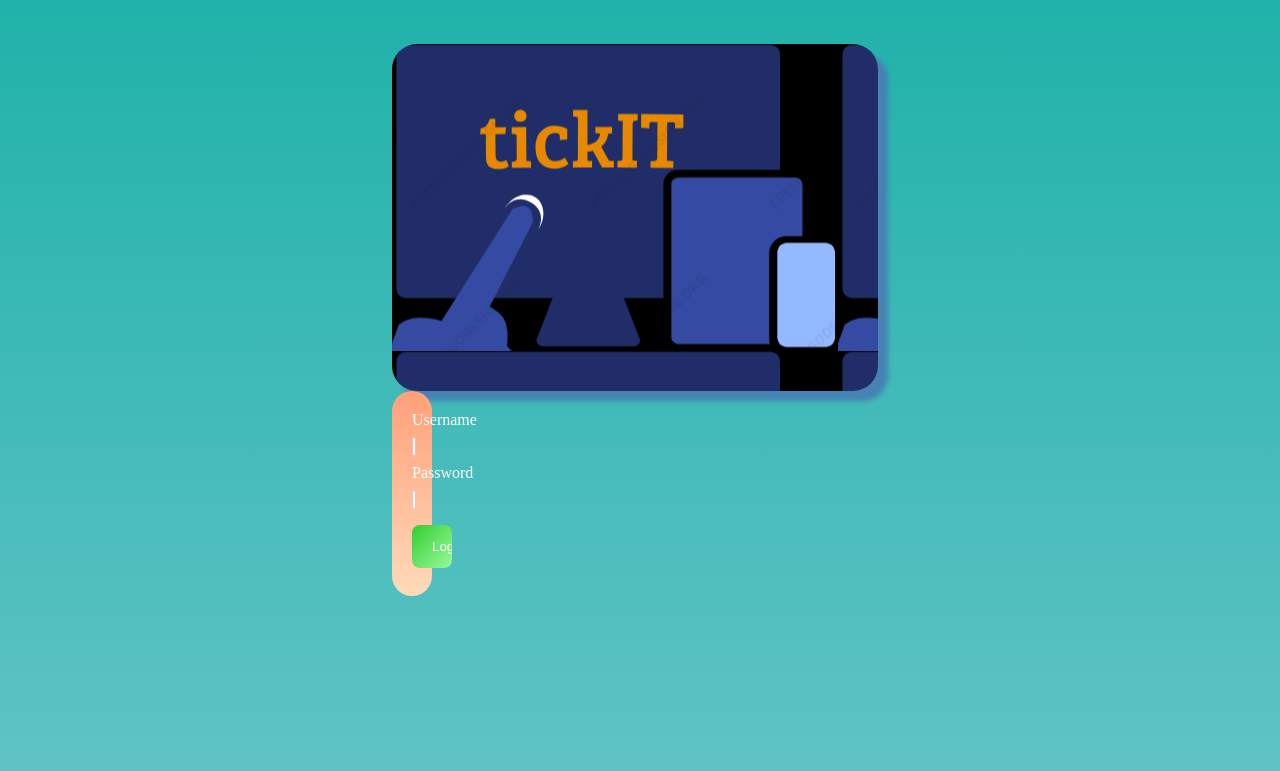
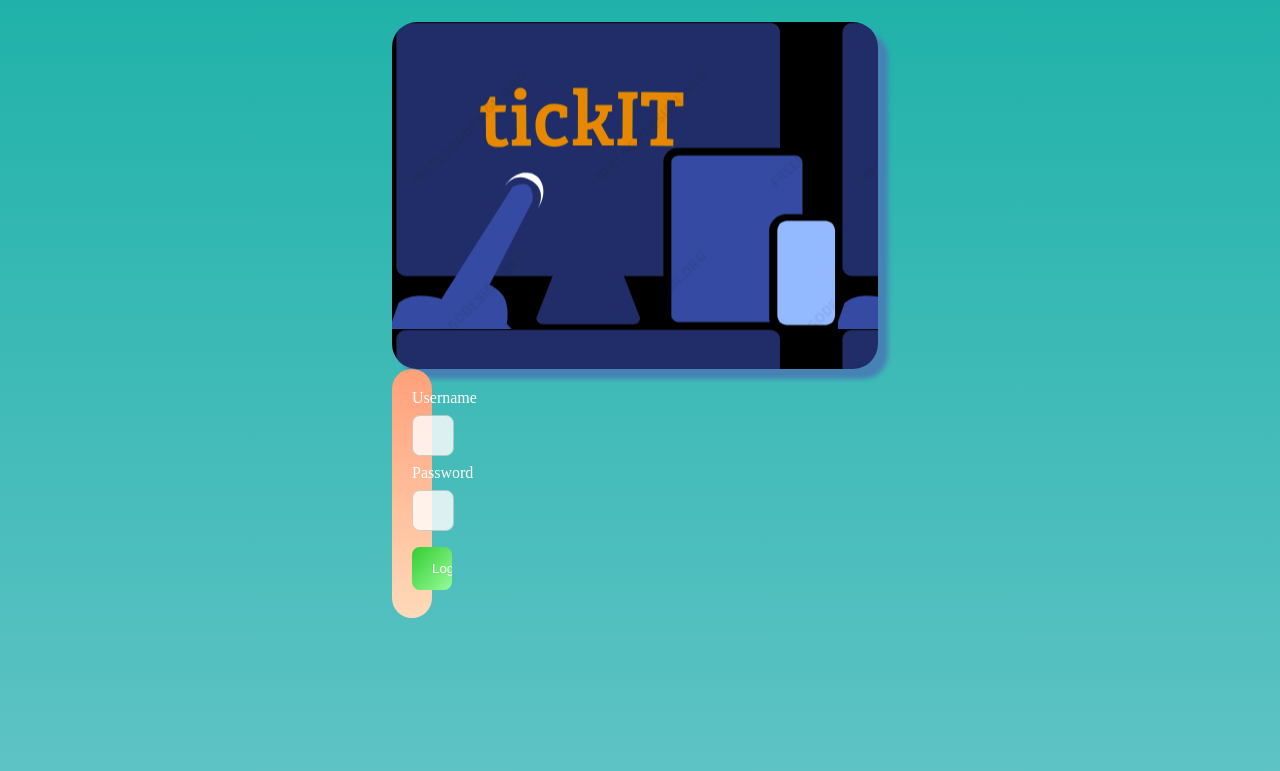
Before and after one commit to capstone-commerce/tickIT, a PHP site: page /login.php in a window 1280 px wide. Shown: the top 771 px of the page. Run offline with PHP 8.4, Linux system fonts and the light colour scheme.

Commit message:
Update login.css

```diff
--- a/src/static/css/login.css
+++ b/src/static/css/login.css
@@ -18,7 +18,7 @@
 }
 input[type=text], select{
 	width:100%;
-	padding-left: 50%;
+	padding: 12px 20px;
 	margin: 8px 0;
 	display: inline-block;
 	border: 1px solid #ccc;
```
